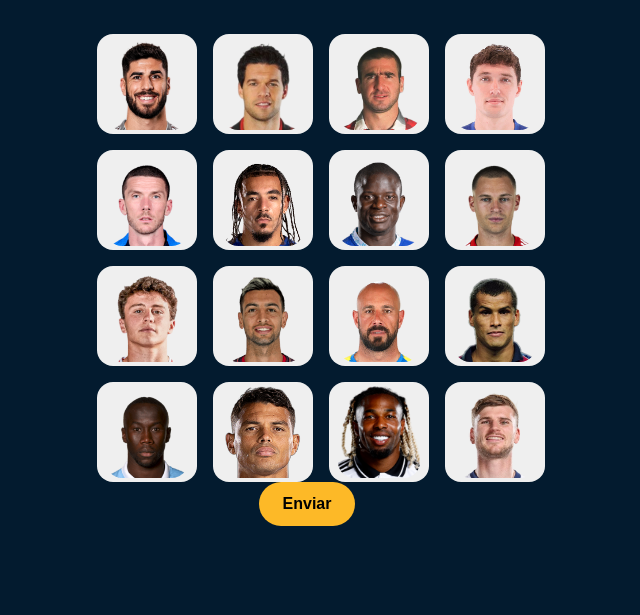
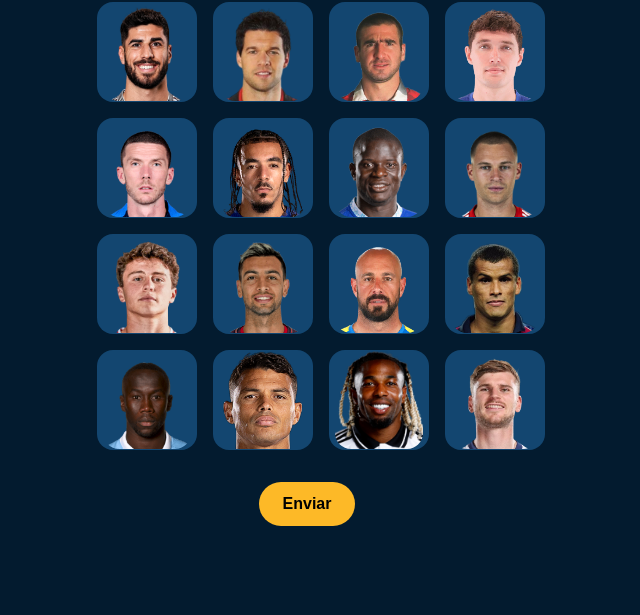
Before and after one commit to chiaranarducci/2025-TPIN-1-G16, a plain HTML site: page front/juego_facil.html in a window 1280 px wide. Shown: the part 185-800 px from the top of the page, without its empty margins (333-973 px from the left). Drawn offline with Linux system fonts and the light colour scheme.

Commit message:
Cambios css

```diff
--- a/front/juego.css
+++ b/front/juego.css
@@ -51,11 +51,12 @@ body {
   .jugador {
     width: 100px;
     height: 100px;
-    border: 3px solid transparent;
+    border: 3px;
     border-radius: 1rem;
     overflow: hidden;
     transition: transform 0.2s, border-color 0.2s;
     cursor: pointer;
+    background-color: #134670;
   }
 
   .jugador img {
@@ -78,6 +79,7 @@ body {
   .boton-enviar {
     background-color: #FDB927;
     color: #000;
+    margin: 2rem;
     padding: 0.8rem 1.5rem;
     border: none;
     border-radius: 2rem;
@@ -88,5 +90,5 @@ body {
   }
 
   .boton-enviar:hover {
-    background-color: #e6a800;
+    background-color: #e6a800;;
   }
```
